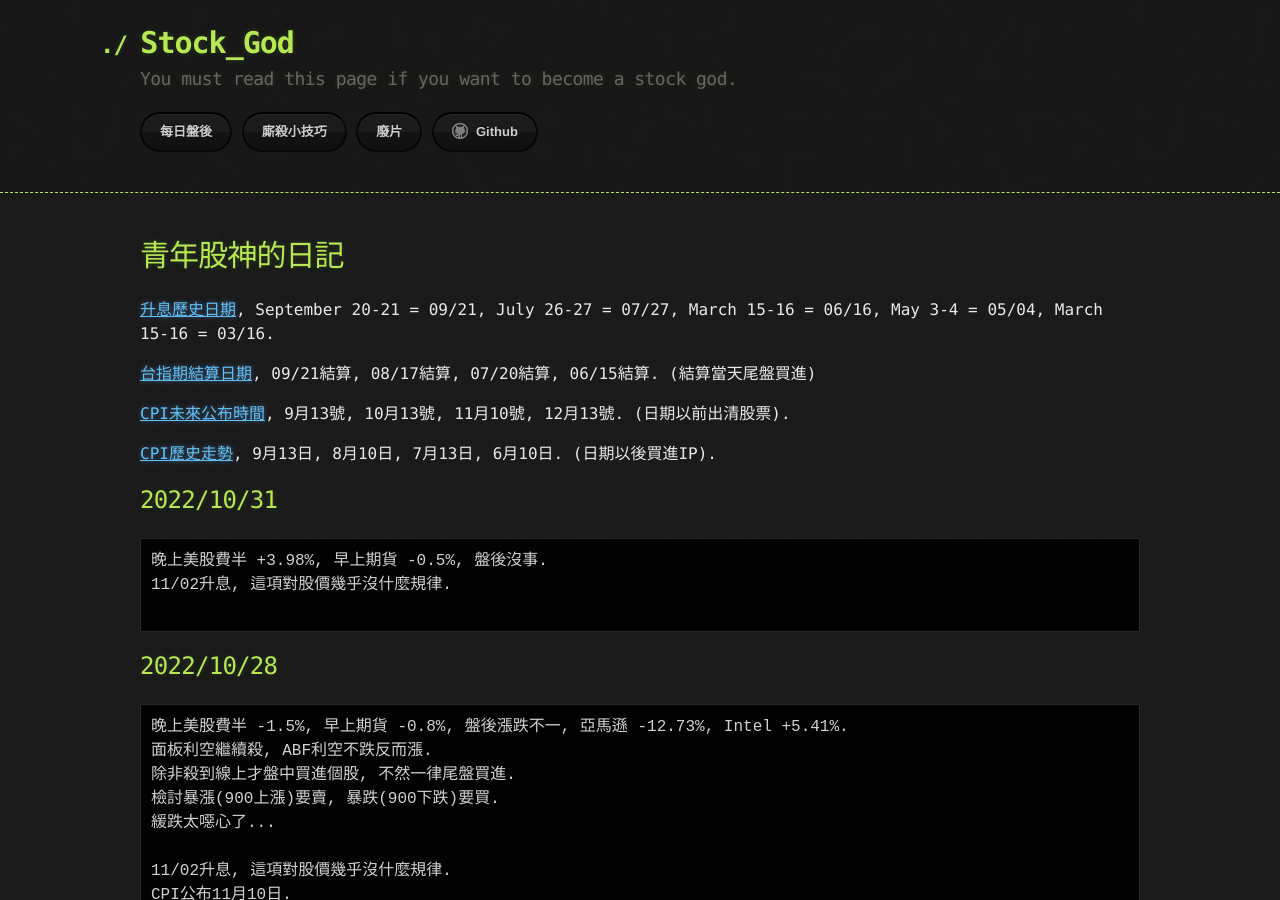
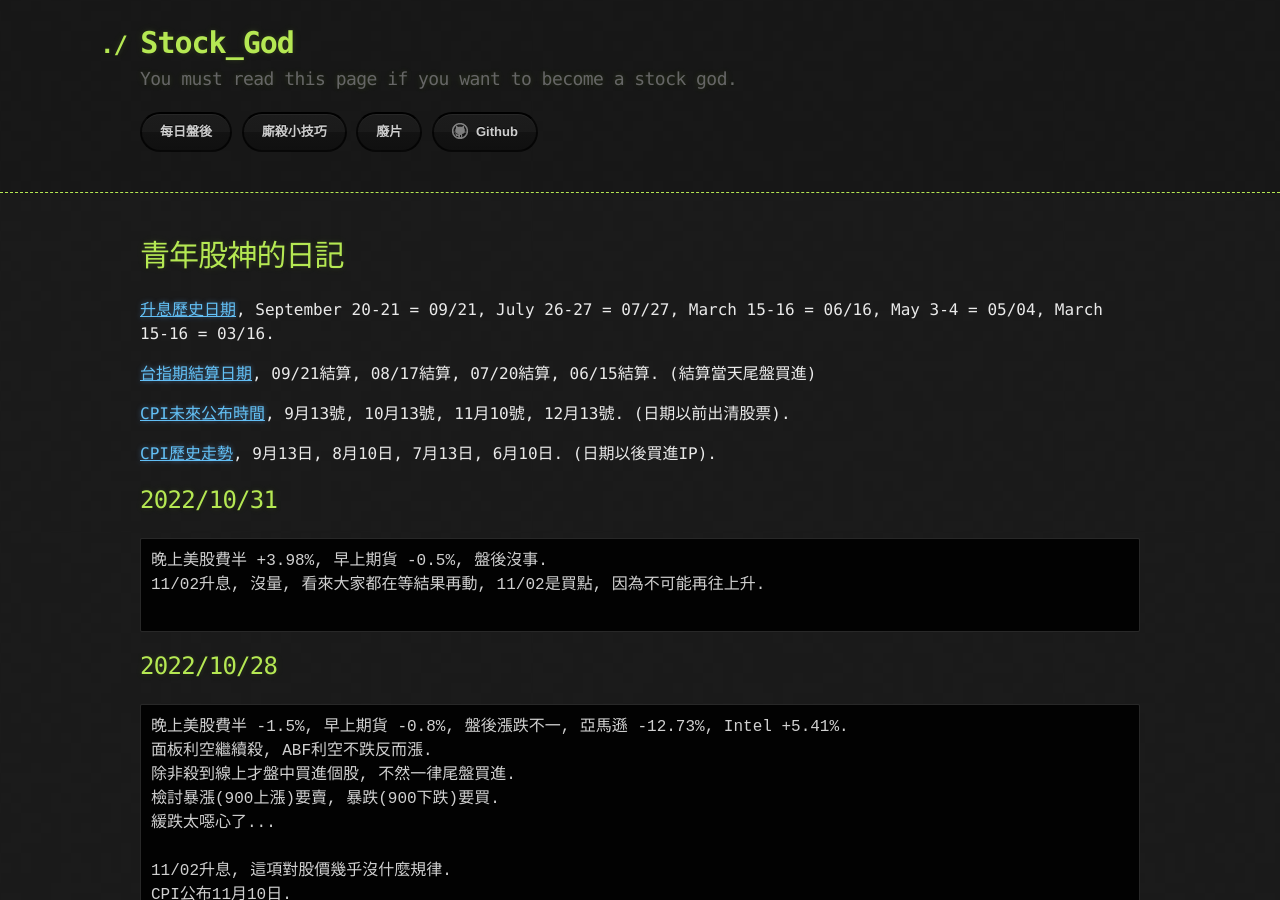
Before and after one commit to lepg5487/Stock_God, a Jekyll site: the page built from index.md, in a window 1280 px wide and 900 px high. Built offline with Jekyll 4.4.1, drawn with Linux system fonts in a browser that asks for light colours; our own code applies the rules of GitHub Pages for plain Markdown files.

Commit message:
Update index.md

````diff
--- a/index.md
+++ b/index.md
@@ -15,7 +15,7 @@ layout: testlayouts
 ## 2022/10/31
 ```
 晚上美股費半 +3.98%, 早上期貨 -0.5%, 盤後沒事.
-11/02升息, 這項對股價幾乎沒什麼規律.
+11/02升息, 沒量, 看來大家都在等結果再動, 11/02是買點, 因為不可能再往上升.
 
 ```
 
````
